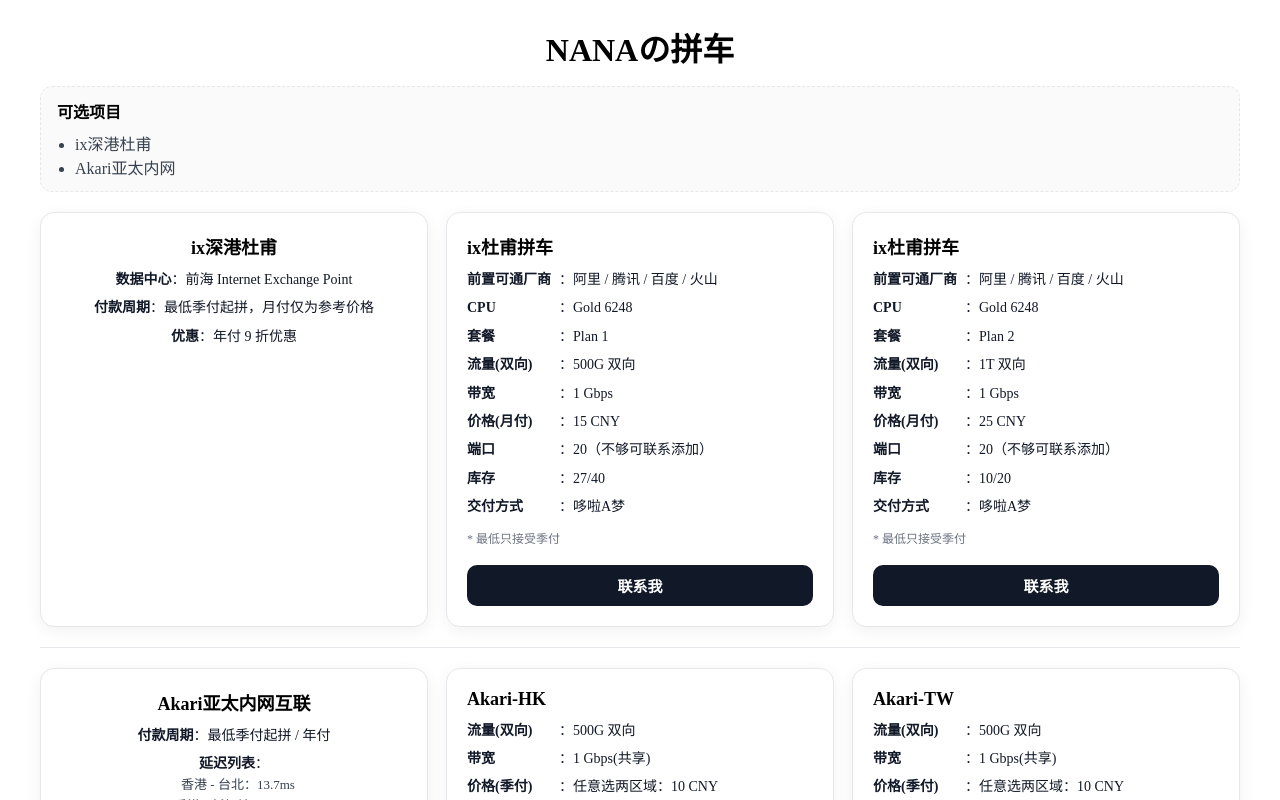
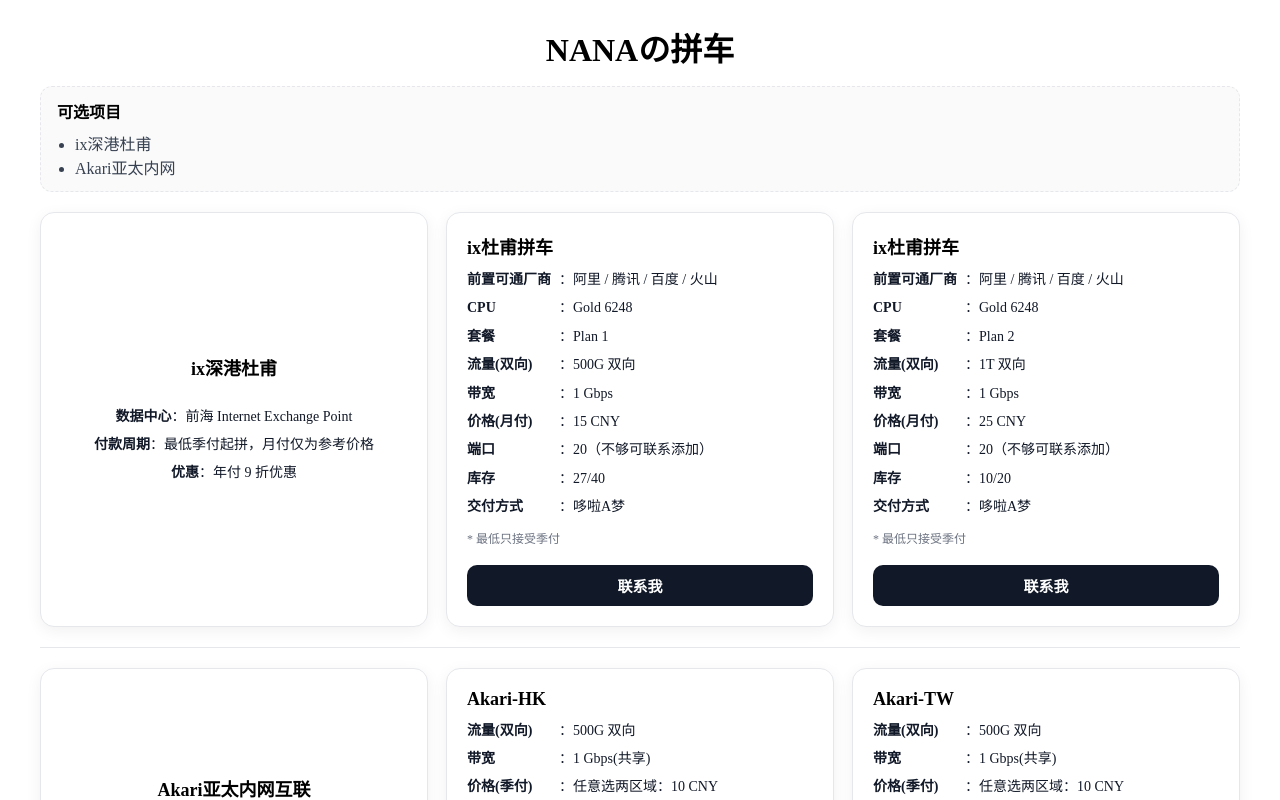
Before and after one commit to L1ttlebear/shoplist, a Vue app: page / in a window 1280 px wide. Shown: the top 800 px of the page. Built offline with nearby package versions, Linux system fonts and the light colour scheme.

Commit message:
center section content with more spacing

```diff
--- a/src/components/ProductCard.vue
+++ b/src/components/ProductCard.vue
@@ -51,11 +51,17 @@
   gap:10px;
 }
 .card.section{
-  min-height:110px;
+  min-height:170px;
+  justify-content:center;
+  align-items:center;
+}
+.card.section .title{
+  margin-bottom:10px;
 }
 .card.section .list{
   align-items:center;
   text-align:center;
+  margin-top:6px;
 }
 .card.section .list b{
   min-width:auto;
```
